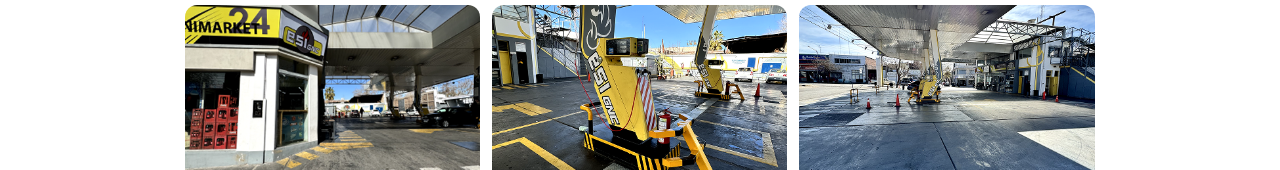
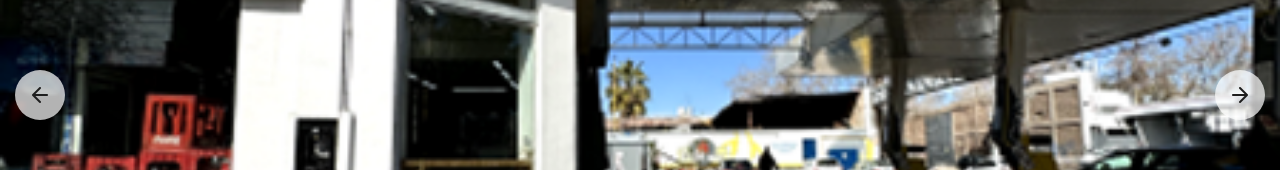
Before and after one commit to IvanDerlich/esigas, a Next.js app: page /estaciones in a window 1280 px wide. Both pictures are taken after a click on the picture 332 px from the left and 2370 px from the top of the page. Shown: the part 2275-2445 px from the top of the page. Built offline with nearby package versions, Linux system fonts and the light colour scheme; a web font is replaced by a local one.

Commit message:
Agrego swipe en carousel de imagenes en estaciones

```diff
--- a/src/app/components/carouselMobile/carouselMobile.tsx
+++ b/src/app/components/carouselMobile/carouselMobile.tsx
@@ -19,6 +19,64 @@ export default function CarouselMobile({ images }: CarouselMobileProps) {
   );
 
   const [fullscreenIndex, setFullscreenIndex] = useState<number | null>(null);
+  const [touchStartX, setTouchStartX] = useState(0);
+  const [touchEndX, setTouchEndX] = useState(0);
+
+
+  function handlePrev() {
+    setActiveIndex((prev) => (prev - 1 + images.length) % images.length);
+  }
+
+  function handleNext() {
+    setActiveIndex((prev) => (prev + 1) % images.length);
+  }
+
+  function handleFullscreenPrev() {
+    if (fullscreenIndex === null) return;
+    setFullscreenIndex((prev) => (prev! - 1 + images.length) % images.length);
+  }
+
+  function handleFullscreenNext() {
+    if (fullscreenIndex === null) return;
+    setFullscreenIndex((prev) => (prev! + 1) % images.length);
+  }
+
+
+  const handleTouchStart = (e: React.TouchEvent<HTMLDivElement>) => {
+    setTouchStartX(e.touches[0].clientX);
+  };
+
+  const handleTouchMove = (e: React.TouchEvent<HTMLDivElement>) => {
+    setTouchEndX(e.touches[0].clientX);
+  };
+
+  const handleTouchEnd = () => {
+    const distance = touchStartX - touchEndX;
+
+    if (distance > 50) handleNext();
+    if (distance < -50) handlePrev();
+  };
+
+
+  const handleFullscreenTouchStart = (
+    e: React.TouchEvent<HTMLDivElement>
+  ) => {
+    setTouchStartX(e.touches[0].clientX);
+  };
+
+  const handleFullscreenTouchMove = (
+    e: React.TouchEvent<HTMLDivElement>
+  ) => {
+    setTouchEndX(e.touches[0].clientX);
+  };
+
+  const handleFullscreenTouchEnd = () => {
+    const distance = touchStartX - touchEndX;
+
+    if (distance > 50) handleFullscreenNext();
+    if (distance < -50) handleFullscreenPrev();
+  };
+
 
   useEffect(() => {
     function updateViewport() {
@@ -36,40 +94,29 @@ export default function CarouselMobile({ images }: CarouselMobileProps) {
 
   if (!images || images.length === 0) return null;
 
-  const itemsToShow = viewport === 'mobile' ? 1 : viewport === 'tablet' ? 2 : 3;
+  const itemsToShow =
+    viewport === 'mobile' ? 1 : viewport === 'tablet' ? 2 : 3;
 
   const visibleImages = Array.from({ length: itemsToShow }, (_, i) => {
     return images[(activeIndex + i) % images.length];
   });
 
   const openFullscreen = (index: number) => {
-    if (viewport === 'mobile') {
-      setFullscreenIndex(index);
-      setActiveIndex(index);
-    }
+    setFullscreenIndex(index);
+    setActiveIndex(index);
   };
 
   const closeFullscreen = () => setFullscreenIndex(null);
 
-  const nextFullscreen = () => {
-    if (fullscreenIndex === null) return;
-
-    const newIndex = (fullscreenIndex + 1) % images.length;
-    setFullscreenIndex(newIndex);
-    setActiveIndex(newIndex);
-  };
-
-  const prevFullscreen = () => {
-    if (fullscreenIndex === null) return;
-
-    const newIndex = (fullscreenIndex - 1 + images.length) % images.length;
-    setFullscreenIndex(newIndex);
-    setActiveIndex(newIndex);
-  };
-
   return (
     <>
-      <div className={styles.carousel}>
+      <div
+        id="carousel-mobile"
+        className={styles.carousel}
+        onTouchStart={handleTouchStart}
+        onTouchMove={handleTouchMove}
+        onTouchEnd={handleTouchEnd}
+      >
         <div className={styles.imageRow}>
           {visibleImages.map((img, i) => {
             const realIndex = (activeIndex + i) % images.length;
@@ -105,12 +152,20 @@ export default function CarouselMobile({ images }: CarouselMobileProps) {
       </div>
 
       {fullscreenIndex !== null && (
-        <div className={styles.fullscreenOverlay}>
+        <div
+          className={styles.fullscreenOverlay}
+          onTouchStart={handleFullscreenTouchStart}
+          onTouchMove={handleFullscreenTouchMove}
+          onTouchEnd={handleFullscreenTouchEnd}
+        >
           <button className={styles.closeBtn} onClick={closeFullscreen}>
             ✕
           </button>
 
-          <button className={styles.arrowLeft} onClick={prevFullscreen}>
+          <button
+            className={styles.arrowLeft}
+            onClick={handleFullscreenPrev}
+          >
             <Image className={styles.arrow} src={arrowLeft} alt="Previous" />
           </button>
 
@@ -123,7 +178,10 @@ export default function CarouselMobile({ images }: CarouselMobileProps) {
             />
           </div>
 
-          <button className={styles.arrowRight} onClick={nextFullscreen}>
+          <button
+            className={styles.arrowRight}
+            onClick={handleFullscreenNext}
+          >
             <Image className={styles.arrow} src={arrowRight} alt="Next" />
           </button>
         </div>
```
